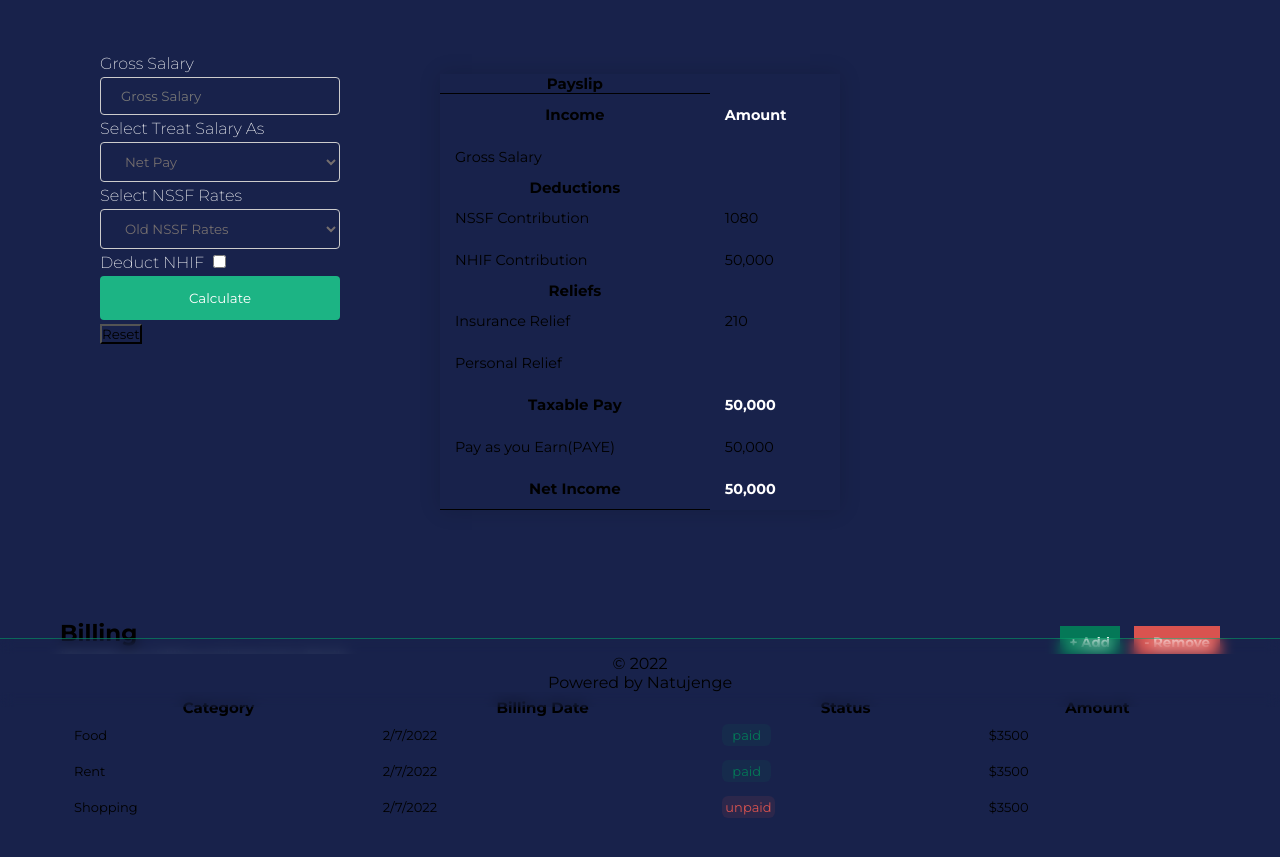
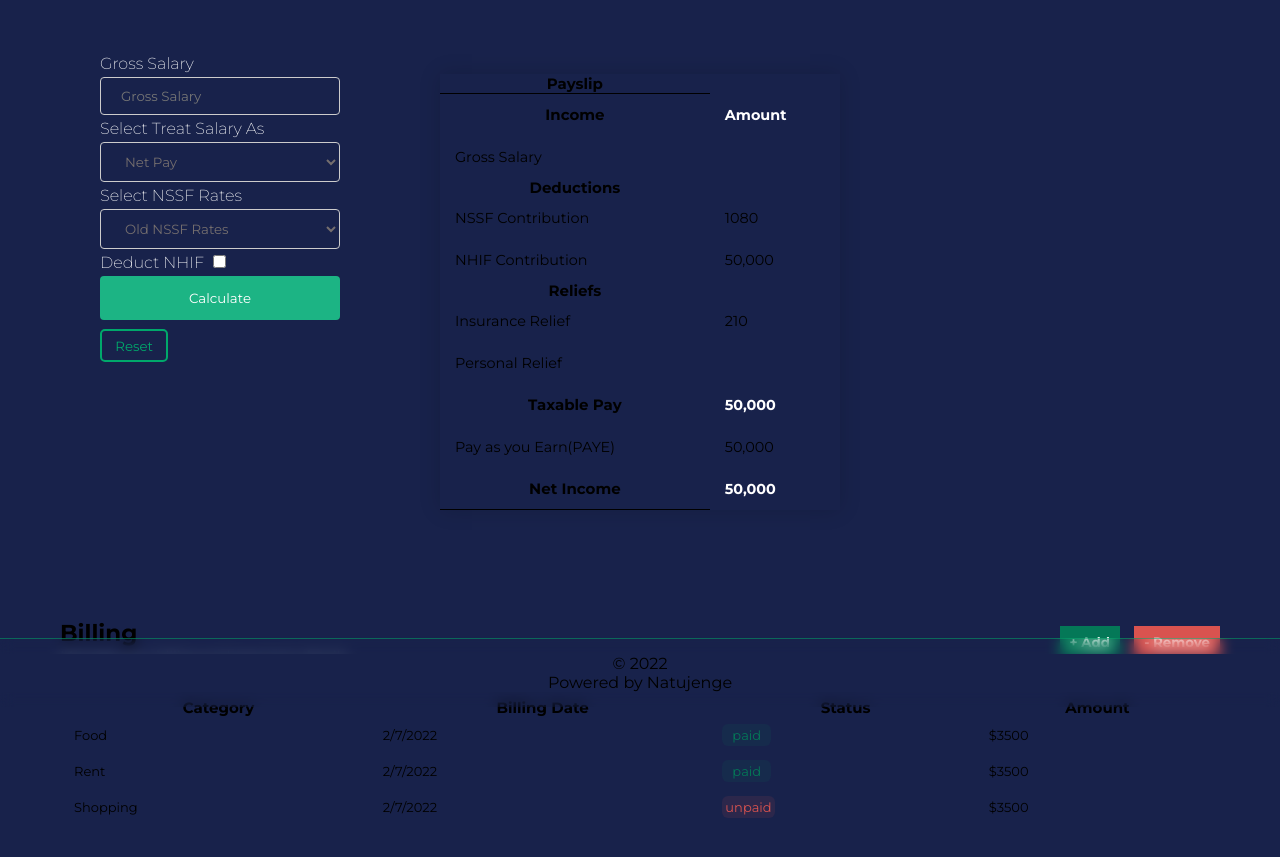
Before and after one commit to MrazTevin/Natujenge-SWE-Virtual-Bootcamp-Week01, a plain HTML site: page index.html in a window 1280 px wide. Shown: the part 93-950 px from the top of the page. Drawn offline with Linux system fonts and the light colour scheme.

Commit message:
add styling to reset button

```diff
--- a/css/main.css
+++ b/css/main.css
@@ -198,6 +198,21 @@ input[type=submit]:hover {
   background-color:#1cb484;
 }
 
+input[type="reset"]{
+  padding: 0.5em 1em;
+  margin-top: 5px;
+  border-radius: 5px;
+  border: 2px solid #00A86B;
+  color: #00A86B;
+  cursor: pointer;
+}
+
+input[type="reset"]:hover{
+  background-color: #00A86B;
+  color: #ffffff;
+  font-size: .85em;
+}
+
 form {
   width: 100%;
   padding-left: 50px;
```
